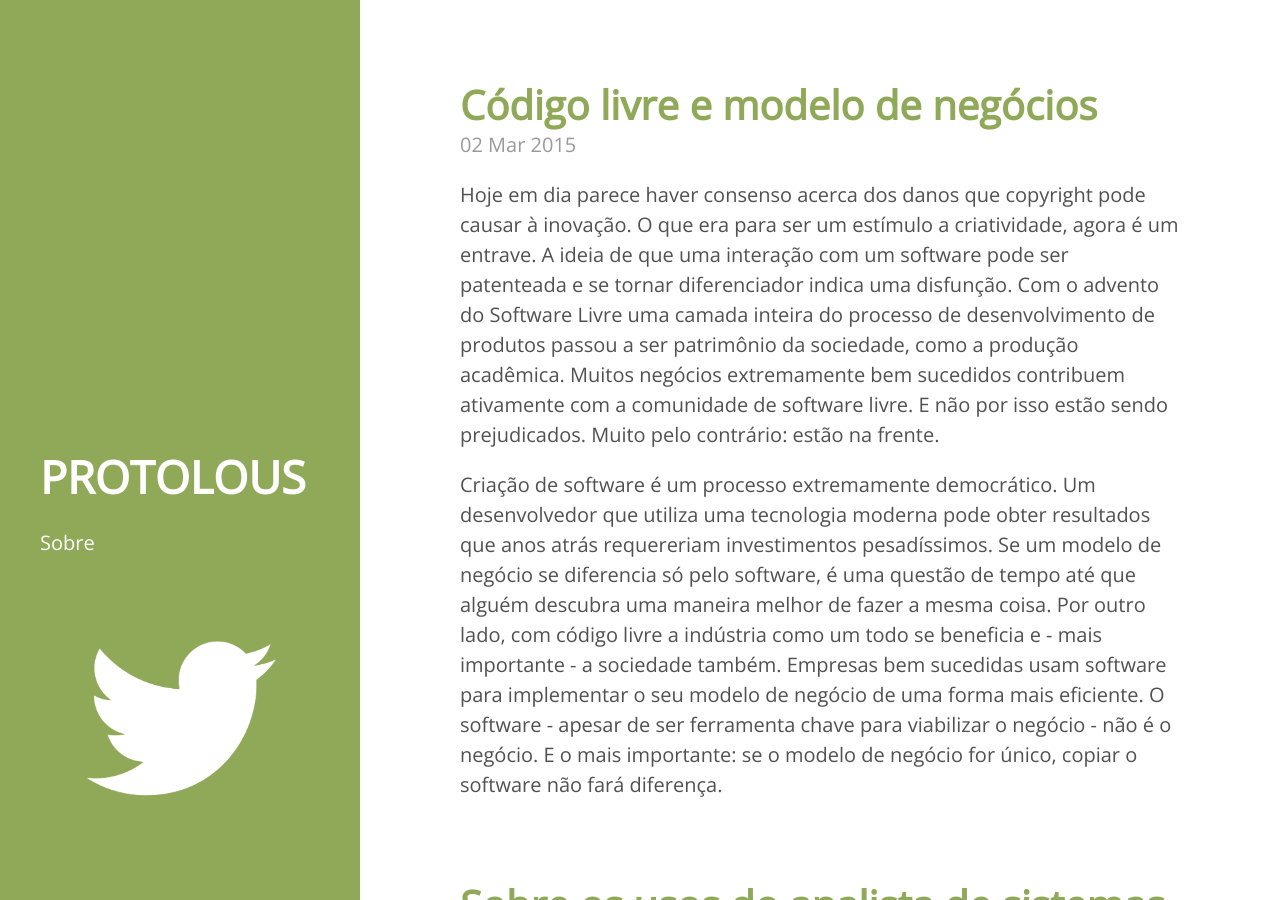
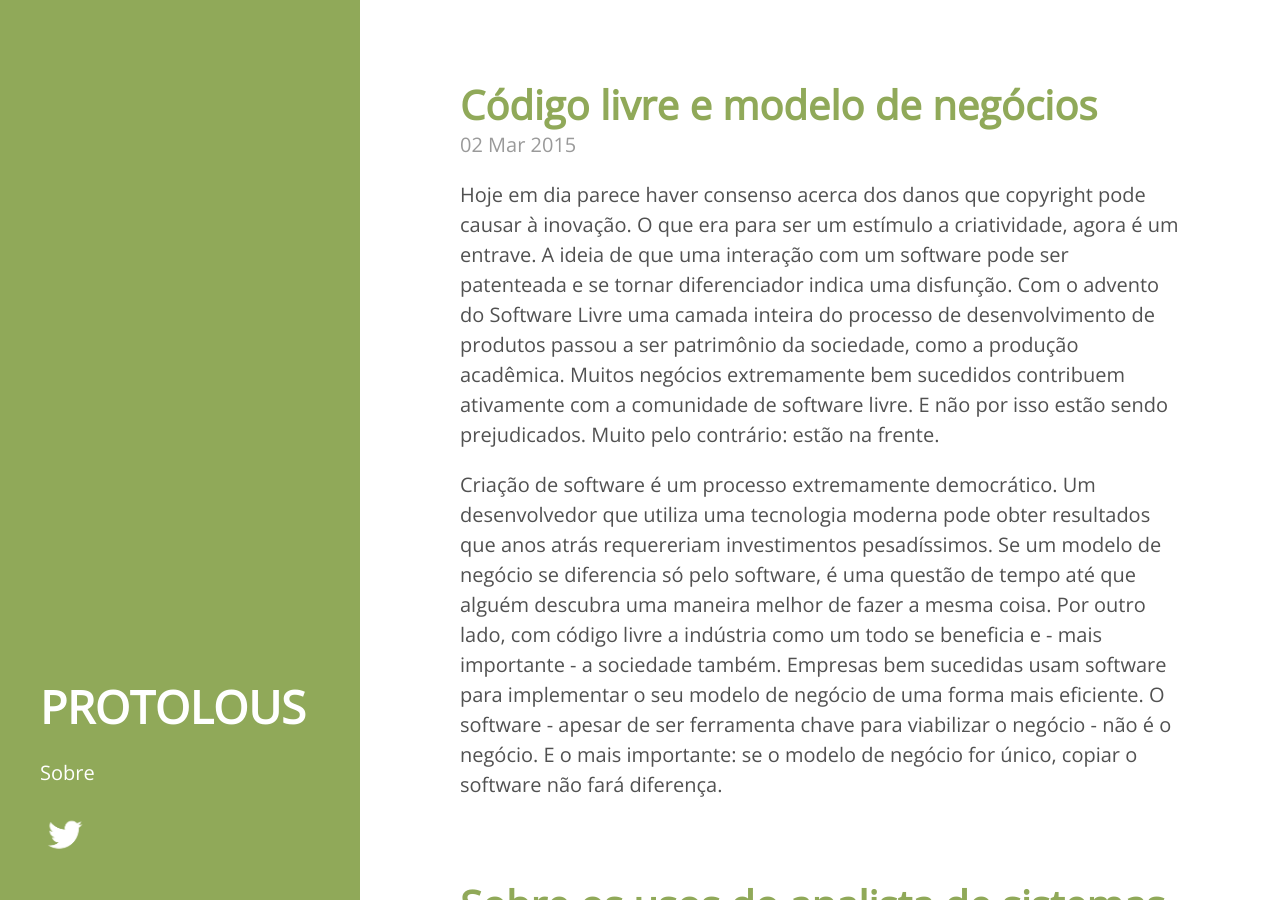
Before and after one commit to lqust/lqust.github.io, a Jekyll site: the page built from index.html, in a window 1280 px wide and 900 px high. Built offline with Jekyll 4.4.1, drawn with Linux system fonts in a browser that asks for light colours; Markdown is read by kramdown in place of the engine named in the settings; the list of posts is cut into pages by our own code.

Commit message:
A imagem funcionou, agora é fazer funcionar com o site

```diff
--- a/_includes/sidebar.html
+++ b/_includes/sidebar.html
@@ -28,7 +28,7 @@
     </nav>
 
 	<div>
-	<img src="{{ site.baseurl }}public/TwitterLogo_white.png">
+	<a href="https://twitter.com/protolous"><img style="height: 50px; width: 50px" src="{{ site.baseurl }}public/TwitterLogo_white.png"></a>
 	</div>
 
 
```
